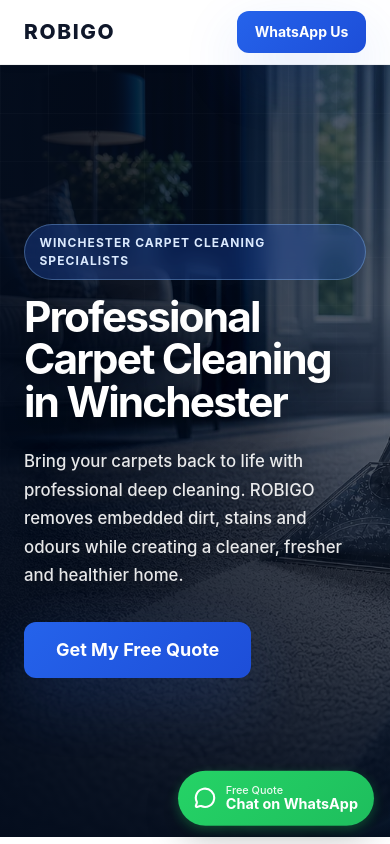
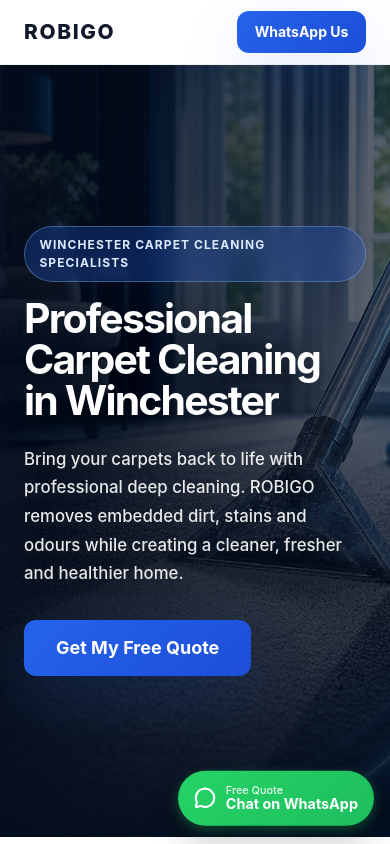
Before and after one commit to Robigo1977/ROBIGO-V5, a React (Vite) app: page /carpet-cleaning-winchester in a window 390 px wide. Shown: the top 844 px of the page. Built offline with nearby package versions, Linux system fonts and the light colour scheme.

Commit message:
Match Winchester hero crop to homepage

```diff
--- a/src/components/seo-pages/carpet-cleaning/CarpetCleaningPage.module.css
+++ b/src/components/seo-pages/carpet-cleaning/CarpetCleaningPage.module.css
@@ -6,7 +6,7 @@
   min-height: calc(100svh - 5rem);
   align-items: center;
   padding: clamp(4.5rem, 10vw, 7rem) 0;
-  background: transparent;
+  background: #071426;
 }
 
 .hero::before {
@@ -41,7 +41,7 @@
   width: 100%;
   height: 100%;
   object-fit: cover;
-  object-position: 68% center;
+  object-position: 74% center;
 }
 
 .heroInner {
@@ -273,6 +273,12 @@
   }
 }
 
+@media (min-width: 768px) {
+  .heroImage {
+    object-position: center;
+  }
+}
+
 @media (min-width: 1050px) {
   .grid,
   .processGrid {
@@ -292,7 +298,11 @@
   }
 
   .heroImage {
-    object-position: 62% center;
+    object-position: 74% center;
+  }
+
+  .heroTitle {
+    font-size: clamp(2.45rem, 10.5vw, 3.8rem);
   }
 }
 
```
